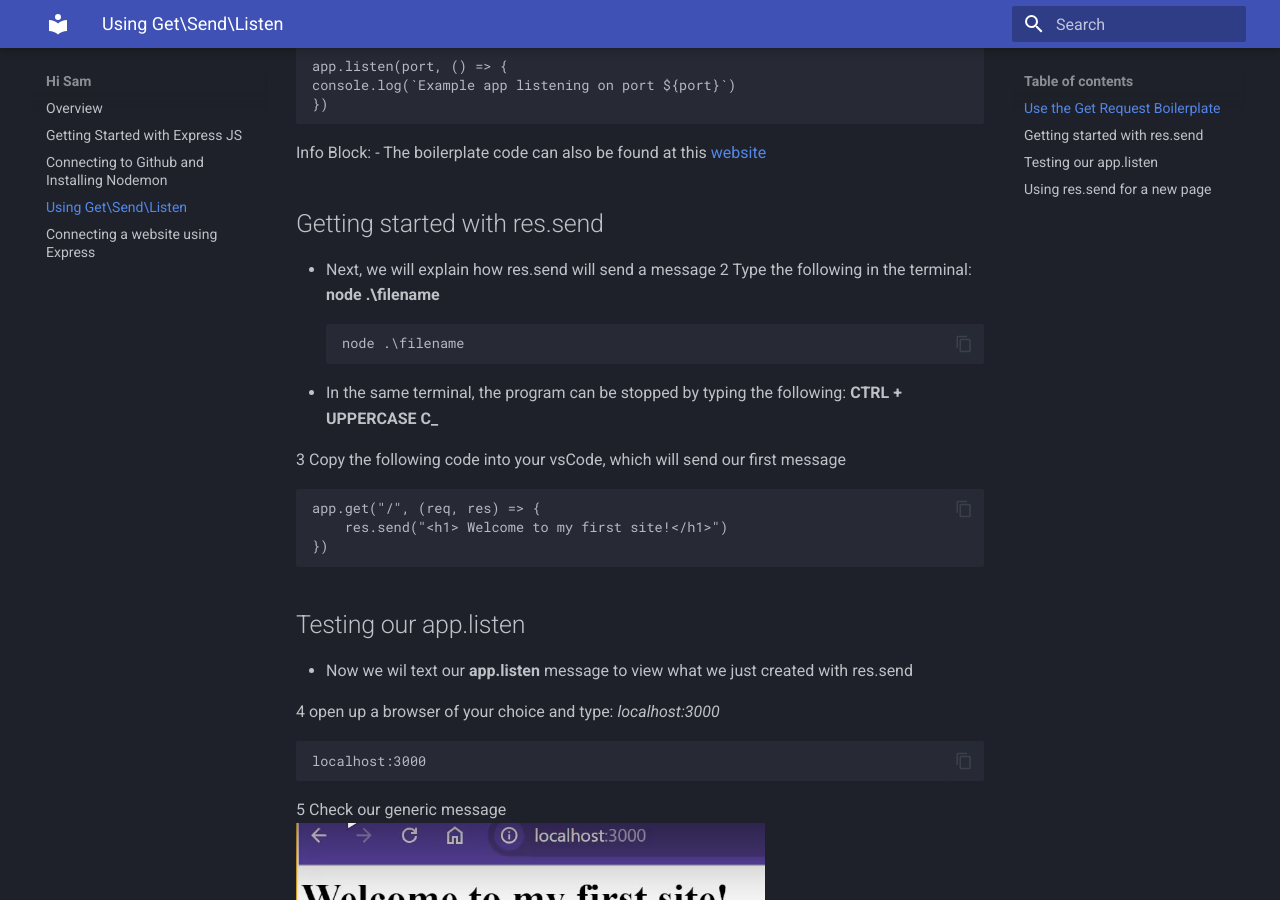
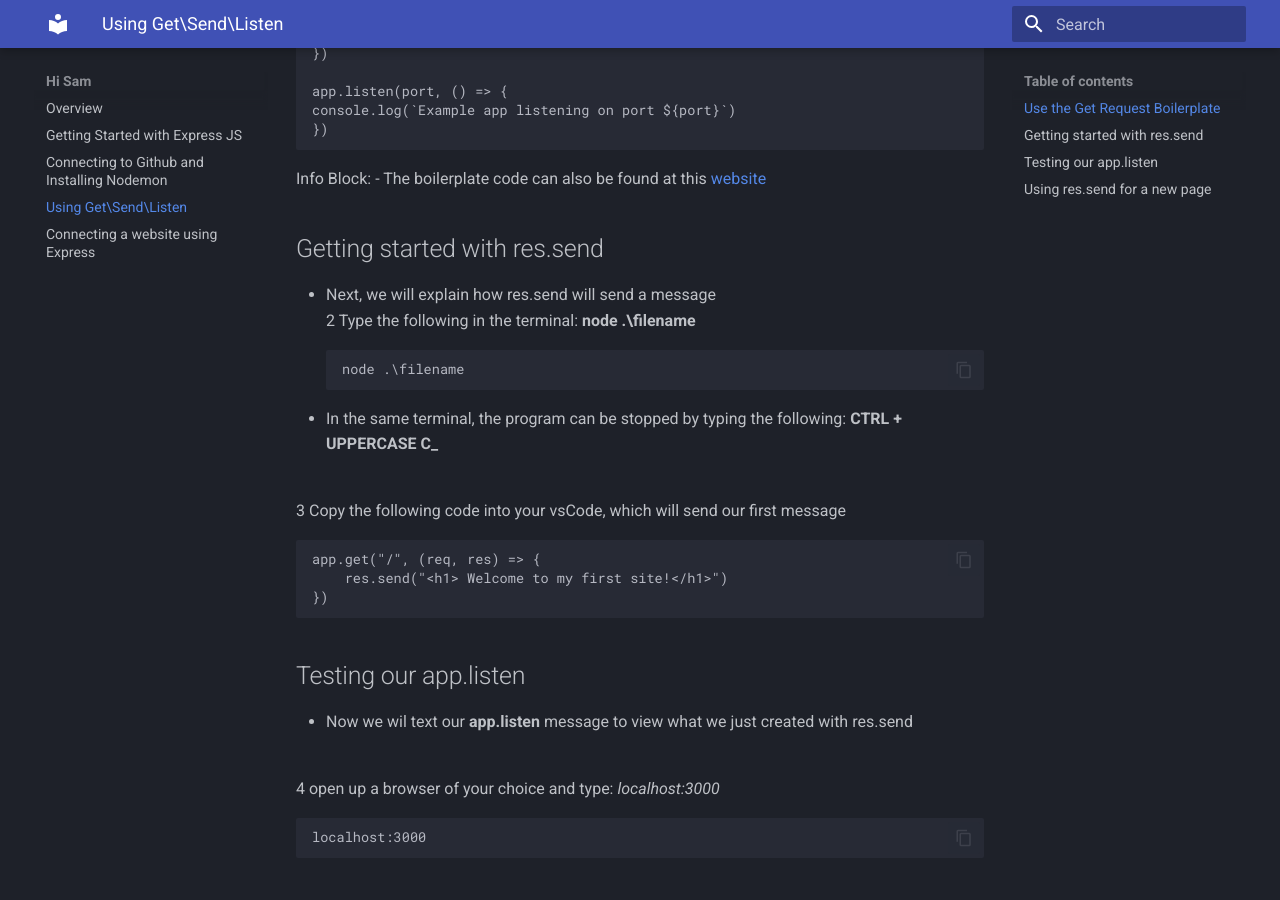
Before and after one commit to NBSutton98/COM-Documentation, an MkDocs documentation site: the page built from docs/task3.md, in a window 1280 px wide and 900 px high, scrolled down 444 px. Built offline with MkDocs 1.6.1 and Material for MkDocs 9.7.7, drawn with Linux system fonts in a browser that asks for light colours.

````diff
--- a/docs/task3.md
+++ b/docs/task3.md
@@ -4,7 +4,7 @@ In the next steps, we will go over how to start using get, send and listen in Ex
 
 ## Use the Get Request Boilerplate
 
-1 Copy the Get request provided and paste it into your file<br>
+<br>1 Copy the Get request provided and paste it into your file<br>
 ```
 const express = require('express')
 const app = express()
@@ -23,13 +23,13 @@ Info Block:
 
 ## Getting started with res.send
 - Next, we will explain how res.send will send a message
-2 Type the following in the terminal: **node .\filename**<br>
+<br>2 Type the following in the terminal: **node .\filename**<br>
 ```
 node .\filename
 ```
 - In the same terminal, the program can be stopped by typing the following: **CTRL + UPPERCASE C\_**
 
-3 Copy the following code into your vsCode, which will send our first message<br>
+<br>3 Copy the following code into your vsCode, which will send our first message<br>
 ```
 app.get("/", (req, res) => {
     res.send("<h1> Welcome to my first site!</h1>")
@@ -39,20 +39,20 @@ app.get("/", (req, res) => {
 
 - Now we wil text our **app.listen** message to view what we just created with res.send
 
-4 open up a browser of your choice and type: _localhost:3000_<br>
+<br>4 open up a browser of your choice and type: _localhost:3000_<br>
 ```
 localhost:3000
 ```
 
-5 Check our generic message<br>
+<br>5 Check our generic message<br>
 ![message](./task3/listenTest.png)
 
 ## Using res.send for a new page
-6 Now we will go back to vsCode to send a message to a new page. Copy the following code:<br>
+<br>6 Now we will go back to vsCode to send a message to a new page. Copy the following code:<br>
 ```
 app.get("/page1", (req, res) => {
     res.send("<h1> Welcome to page1!</h1>")
 })
 ```
-7 let test this page by the /page route and see our result <br>
+<br>7 let test this page by the /page route and see our result <br>
 ![pageTest](./task3/chnagePageTest.png)
````
Also changed, not shown: docs/task1.md (+8 -10 lines), docs/task2.md (+8 -8 lines), docs/task4.md (+12 -12 lines).
